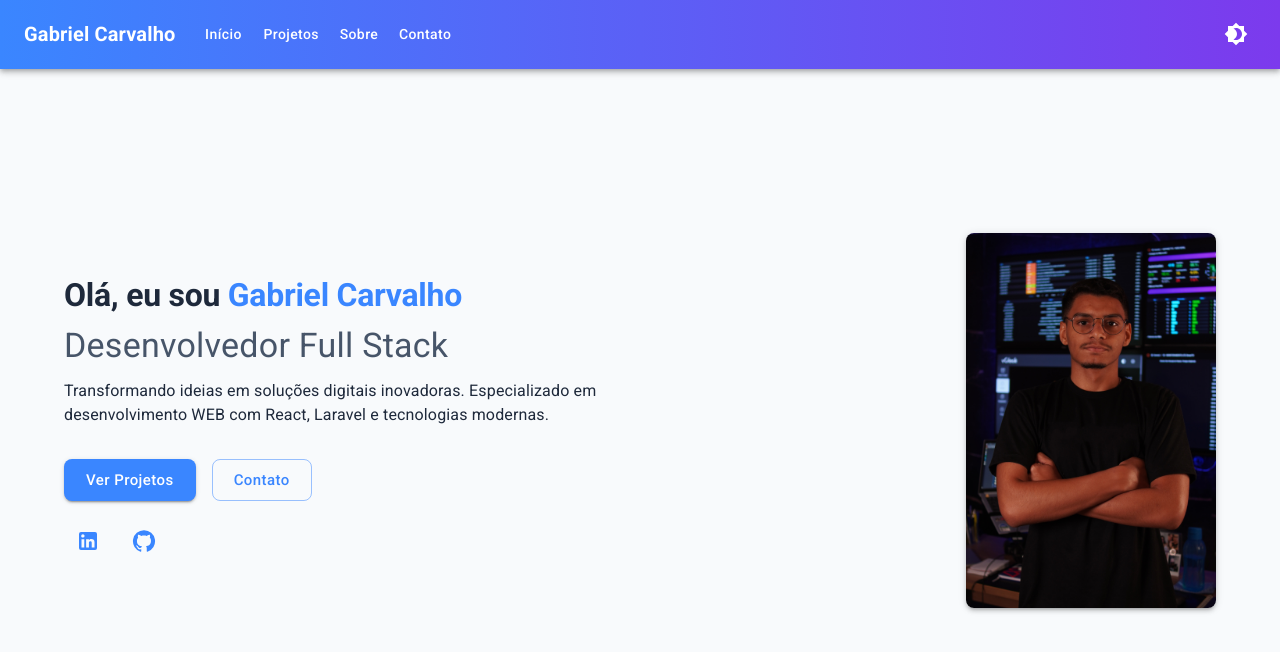
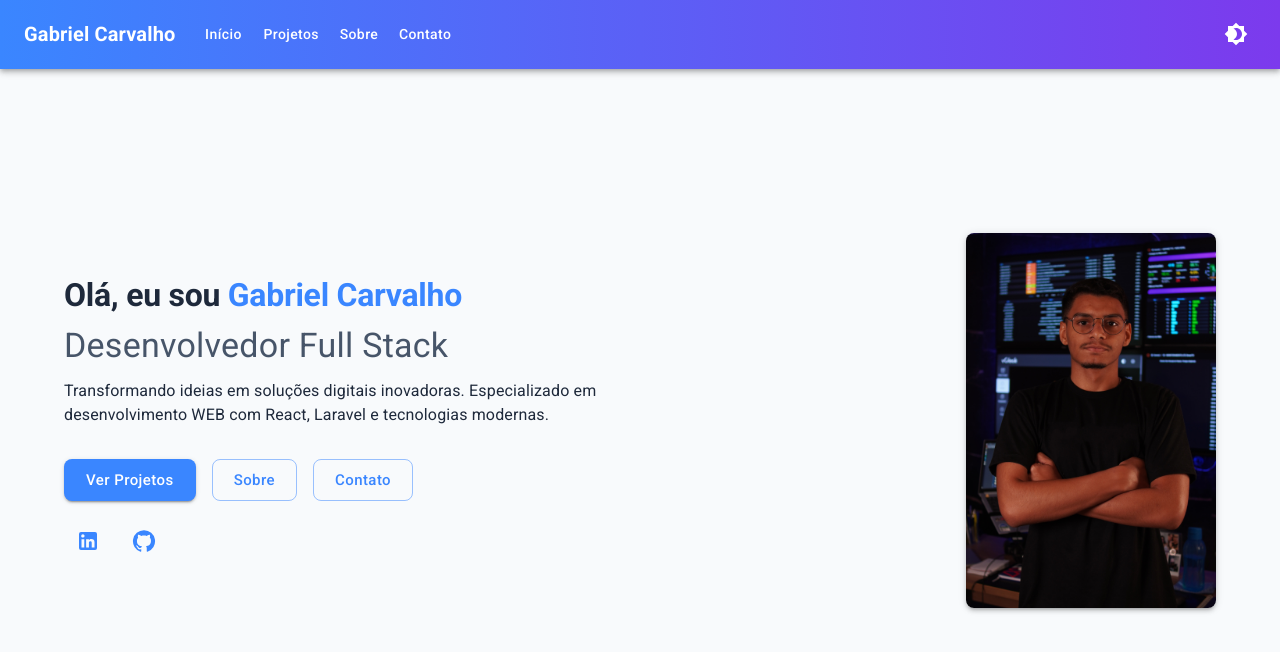
Before and after one commit to Gabrielrc11/devfolio, a React (Vite) app: page / in a window 1280 px wide. Shown: the top 652 px of the page. Built offline with nearby package versions, Linux system fonts and the light colour scheme.

Commit message:
feat: Button about on home

```diff
--- a/src/pages/Home.jsx
+++ b/src/pages/Home.jsx
@@ -53,6 +53,14 @@ const Home = () => {
                 onClick={() => navigate(ROUTES.PROJECTS)}
               >
                 Ver Projetos
+              </Button>
+              <Button
+                variant="outlined"
+                size="large"
+                sx={{ mr: 2 }}
+                onClick={() => navigate(ROUTES.ABOUT)}
+              >
+                Sobre
               </Button>
               <Button
                 variant="outlined"
```
